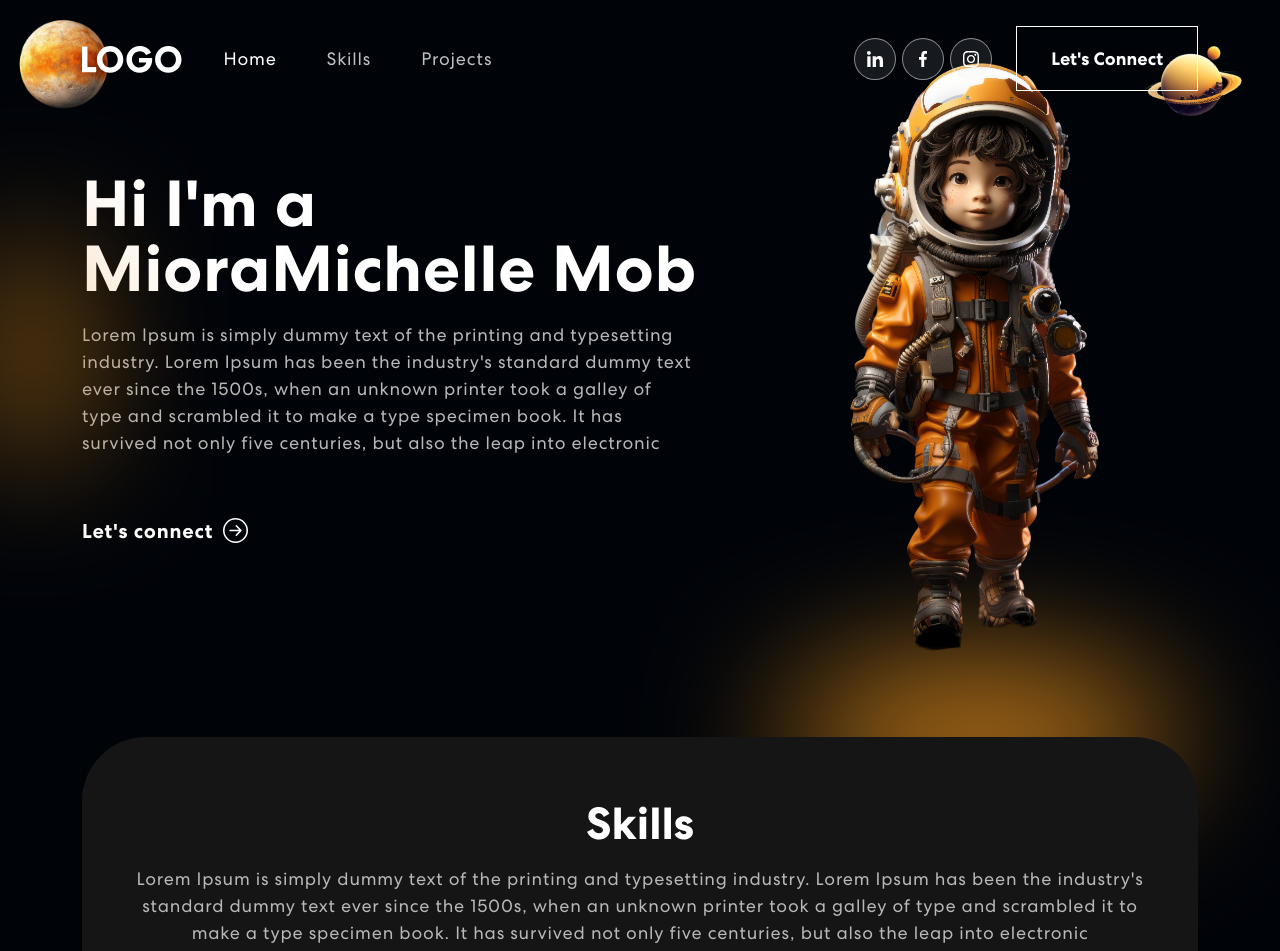
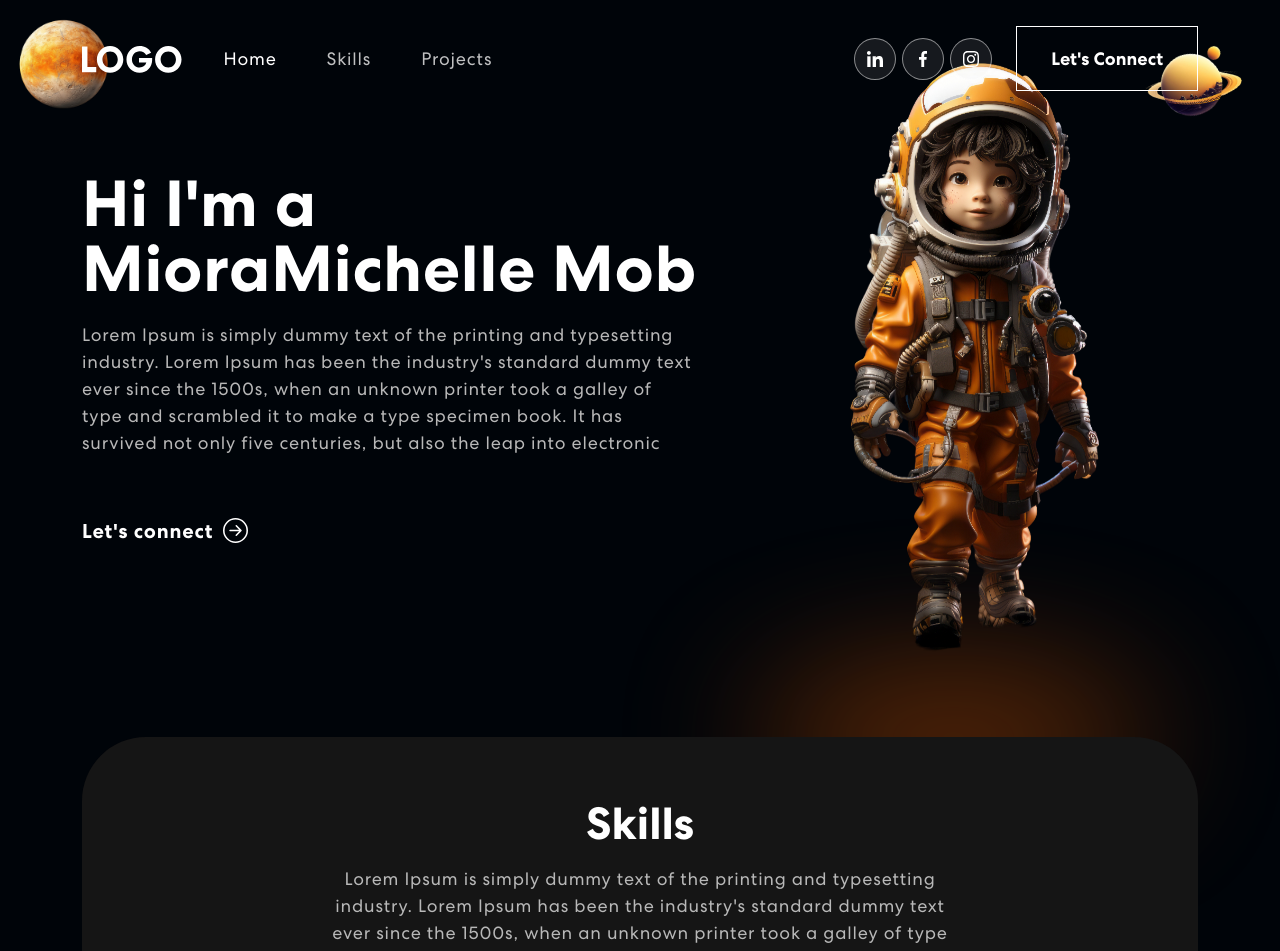
Before and after one commit to MioraMichellee/portfolio, a React (Create React App) app: page / in a window 1280 px wide. Shown: the top 951 px of the page. Built offline with nearby package versions, Linux system fonts and the light colour scheme.

Commit message:
style: "Fix p from skills sections, blur ref"

```diff
--- a/src/App.css
+++ b/src/App.css
@@ -104,18 +104,43 @@ p.danger {
   height: 5%;
 
   background: #dd8a1b;
-  margin-left: 61%;
+  margin-left: 64%;
   margin-top: 42rem;
   border-radius: 84%;
+
+  opacity: .8;
+  background: #843705;
   filter: blur(72px);
+  left: -5vw;
 }
-.blur2{
-  width: 4rem;
-  height: 12rem;
+.blur3{
+  width: 31%;
+  height: 5%;
+
   background: #dd8a1b;
-  /* background-image: linear-gradient(#49270D, #DF8C1B); */
+  margin-left: 64%;
+  margin-top: 24rem;
+  border-radius: 84%;
+
+  opacity: .8;
+  background: #843705;
   filter: blur(72px);
-  margin-top: 16rem;
+  left: -5vw;
+}
+.blur-round{
+
+  width: 120px;
+  height: 109px;
+  border-radius: 100%;
+  opacity: .8;
+  margin-top: 24rem;
+  background:#843705;
+  filter: blur(40px);
+  left: -5vw;
+}
+
+.three-rem{
+  top: -8vw;
 }
 /************ Navbar Css ************/
 nav.navbar {
@@ -148,6 +173,12 @@ nav.navbar .navbar-nav a.nav-link.navbar-link.active {
 span.navbar-text {
     display: flex;
     align-items: center;
+}
+.navbar-brand h1 {
+  font-size: 40px;
+  font-weight: 700;
+  letter-spacing: 0.8px;
+  display: block;
 }
 .social-icon {
     display: inline-block;
@@ -357,11 +388,19 @@ nav.navbar .navbar-toggler[aria-expanded="true"] .navbar-toggler-icon {
 	font-weight: 700;
 }
 .skill p {
-    color: #B8B8B8;
+    /* color: #B8B8B8;
     font-size: 18px;
     letter-spacing: 0.8px;
     line-height: 1.5em;
-    margin: 14px 0 75px 0;
+    margin: 14px 0 75px 0; */
+
+    color: #B8B8B8;
+  font-size: 18px;
+  letter-spacing: 0.8px;
+  line-height: 1.5em;
+  margin: 14px auto 30px auto;
+  text-align: center;
+  width: 61%;
 }
 .skill-slider {
   width: 80%;
@@ -400,7 +439,9 @@ nav.navbar .navbar-toggler[aria-expanded="true"] .navbar-toggler-icon {
   line-height: 1.5em;
   margin: 14px auto 30px auto;
   text-align: center;
-  width: 56%;
+  width: 68%;
+
+
 }
 .project .nav.nav-pills {
   width: 55%;
@@ -510,7 +551,7 @@ nav.navbar .navbar-toggler[aria-expanded="true"] .navbar-toggler-icon {
 
 /************ Contact Css ************/
 .contact {
-  background: linear-gradient(90.21deg, rgb(234, 147, 28) -5.91%, rgb(52, 25, 11) 111.58%);
+  /* background: linear-gradient(90.21deg, rgb(234, 147, 28) -5.91%, rgb(52, 25, 11) 111.58%); */
   padding: 60px 0 0 0;
 }
 .contact img {
@@ -580,3 +621,15 @@ nav.navbar .navbar-toggler[aria-expanded="true"] .navbar-toggler-icon {
 .contact form button:hover::before {
   width: 100%;
 }
+
+.submit{
+  font-weight: 700;
+  letter-spacing: 0.8px;
+  padding: 8px 10px;
+  /* background: linear-gradient(90.21deg, rgba(170, 54, 124, 0.5) -5.91%, rgba(74, 47, 189, 0.5) 111.58%); */
+  background: linear-gradient(90.21deg, rgb(234, 147, 28) -5.91%, rgb(52, 25, 11) 111.58%);
+  border: 1px solid rgba(255, 255, 255, 0.5);
+  font-size: 20px;
+  margin-bottom: 16px;
+  display: inline-block;
+}
```
